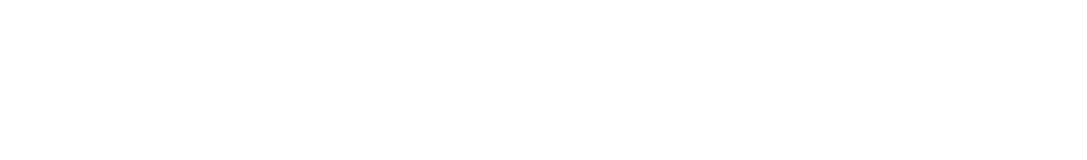
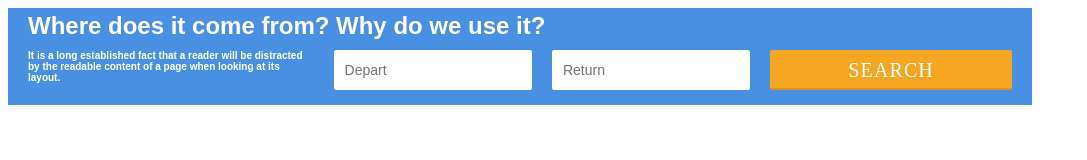
Before and after one commit to a-bondar/TravelpayoutsTestWidget, a website built with webpack: page src/index.html in a window 1280 px wide. Shown: the whole page, without its empty margins (0-1087 px from the left). Built offline with nearby package versions, Linux system fonts and the light colour scheme.

Commit message:
feat(widget): add markup

```diff
--- a/src/index.html
+++ b/src/index.html
@@ -5,5 +5,6 @@
     <title>Widget Test App</title>
   <meta name="viewport" content="width=device-width, initial-scale=1"></head>
   <body>
+    <div id="widget" style="max-width: 1024px"></div>
   </body>
 </html>
--- a/src/index.ts
+++ b/src/index.ts
@@ -1 +1,5 @@
-console.log('hello');
+import { app } from './widget'
+
+document.addEventListener('DOMContentLoaded', () => {
+    app();
+})
--- /dev/null
+++ b/src/widget/i18n.ts
@@ -0,0 +1,37 @@
+type TextContent = {
+    title: string,
+    subtitle: string,
+    button: string,
+    inputsPlaceholder: {
+        from: string,
+        to: string,
+    }
+}
+
+export type Lang = 'EN' | 'RU'
+
+type i18n = {
+    'EN': TextContent,
+    'RU': TextContent,
+}
+
+export const i18n: i18n = {
+    EN: {
+        title: 'Where does it come from? Why do we use it?',
+        subtitle: 'It is a long established fact that a reader will be distracted by the readable content of a page when looking at its layout.',
+        button: 'Search',
+        inputsPlaceholder: {
+            from: 'Depart date',
+            to: 'Return date',
+        }
+    },
+    RU: {
+        title: 'Откуда он взялся? Почему мы его используем?',
+        subtitle: 'Давно установлено, что читатель будет отвлекаться на читабельное содержимое страницы при просмотре ее макета.',
+        button: 'Поиск',
+        inputsPlaceholder: {
+            from: 'Дата отправления',
+            to: 'Дата возвращения',
+        }
+    },
+}
--- /dev/null
+++ b/src/widget/index.ts
@@ -0,0 +1,26 @@
+import styles from './styles.css';
+import { i18n, Lang } from './i18n';
+
+type Size = 'xl' | 'l' | 'm' | 's'
+
+const getMarkup = (size: Size, lang: Lang = 'EN') => (
+    `
+        <div class='${styles.wrapper} ${styles[`size_${size}`]}'>
+            <h3 class=${styles.title}>${i18n[lang].title}</h3>
+               <div class=${styles['form-wrapper']}>
+                    <p class=${styles.subtitle}>${i18n[lang].subtitle}</p>
+                    <form class=${styles.form} action="#">
+                        <input class=${styles.input} type="text" placeholder=${i18n[lang].inputsPlaceholder.from} required>
+                        <input class=${styles.input} type="text" placeholder=${i18n[lang].inputsPlaceholder.to} required>
+                        <button class=${styles.button} type="submit">${i18n[lang].button}</button>
+                    </form>
+               </div>
+        </div>
+    `
+)
+
+export const app = () => {
+    const widget = document.getElementById('widget');
+
+    widget.innerHTML = getMarkup('xl');
+}
--- /dev/null
+++ b/src/widget/styles.css
@@ -0,0 +1,117 @@
+.wrapper {
+    --font-family: OpenSans, sans-serif;
+    --text-color: #fff;
+    --bg-color: #4a90e2;
+    --btn-bg-color: #f5a623;
+
+    box-sizing: border-box;
+    min-width: 200px;
+    max-width: 1024px;
+    padding: 4px 20px 15px;
+    font-family: var(--font-family);
+    color: var(--text-color);
+    background-color: var(--bg-color);
+}
+
+.title {
+    margin: 0 0 10px;
+    font-size: 24px;
+    font-weight: 600;
+    line-height: normal;
+}
+.size_m .title, .size_s .title {
+    font-size: 18px;
+}
+.size_s .title {
+    margin-bottom: 15px;
+}
+
+.subtitle {
+    width: 100%;
+    margin: 0 0 15px;
+    font-size: 10px;
+    font-weight: 600;
+
+}
+.size_xl .subtitle {
+    width: 28%;
+    margin: 0 30px 0 0;
+}
+.size_s .subtitle {
+    order: 1;
+    margin: 15px 0 0;
+}
+
+.form-wrapper {
+    display: flex;
+    flex-direction: column;
+}
+.size_xl .form-wrapper {
+    flex-direction: row;
+}
+
+.form {
+    display: flex;
+    flex-grow: 1;
+}
+.size_m .form {
+    flex-wrap: wrap;
+}
+.size_s .form {
+    flex-direction: column;
+}
+
+.input {
+    all: initial;
+    font-family: var(--font-family);
+    font-size: 14px;
+    padding: 0 11px 0;
+    border: 0;
+    width: 26%;
+    height: 40px;
+    background-color: #fff;
+    border-radius: 2px;
+}
+.input:not(:last-of-type) {
+    margin-right: 20px;
+}
+.size_l .input {
+    width: 28%;
+}
+.size_m .input {
+    width: 42%;
+}
+.size_s .input {
+    width: auto;
+    margin: 0 0 15px;
+}
+
+.button {
+    all: initial;
+    height: 40px;
+    margin-left: 20px;
+    padding: 0 10px;
+    flex-grow: 1;
+    font-size: 20px;
+    line-height: 2;
+    letter-spacing: 1.11px;
+    text-transform: uppercase;
+    color: #fff;
+    text-align: center;
+    border-radius: 2px;
+    background-color: var(--btn-bg-color);
+    box-shadow: inset 0 -2px 0 0 rgba(0, 0, 0, 0.1);
+    cursor: pointer;
+}
+.size_l .button {
+    width: 31%;
+    margin-left: 28px;
+}
+.size_m .button {
+    width: 100%;
+    margin: 20px 0 0;
+}
+.size_s .button {
+    width: auto;
+    margin: 0;
+}
```
